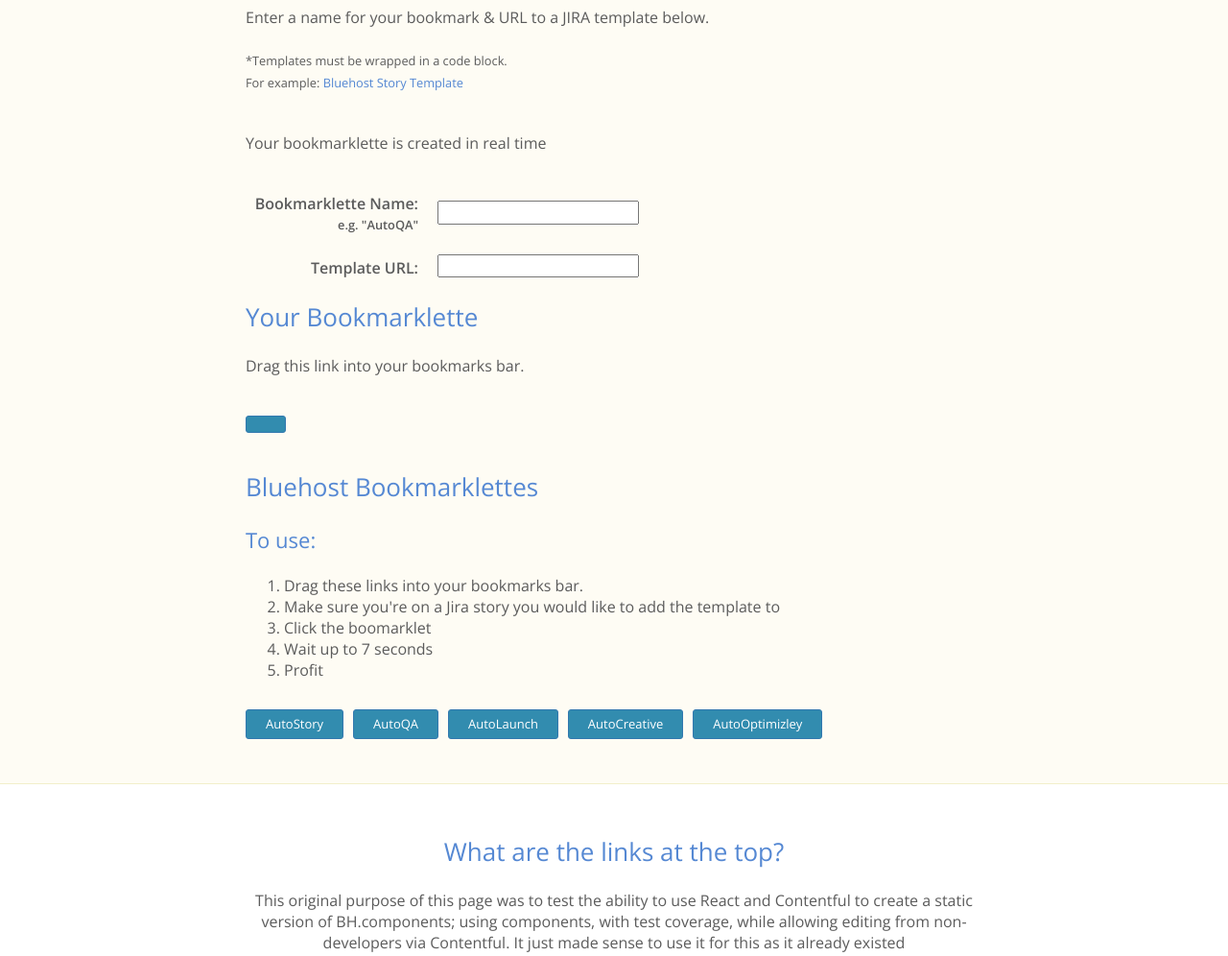
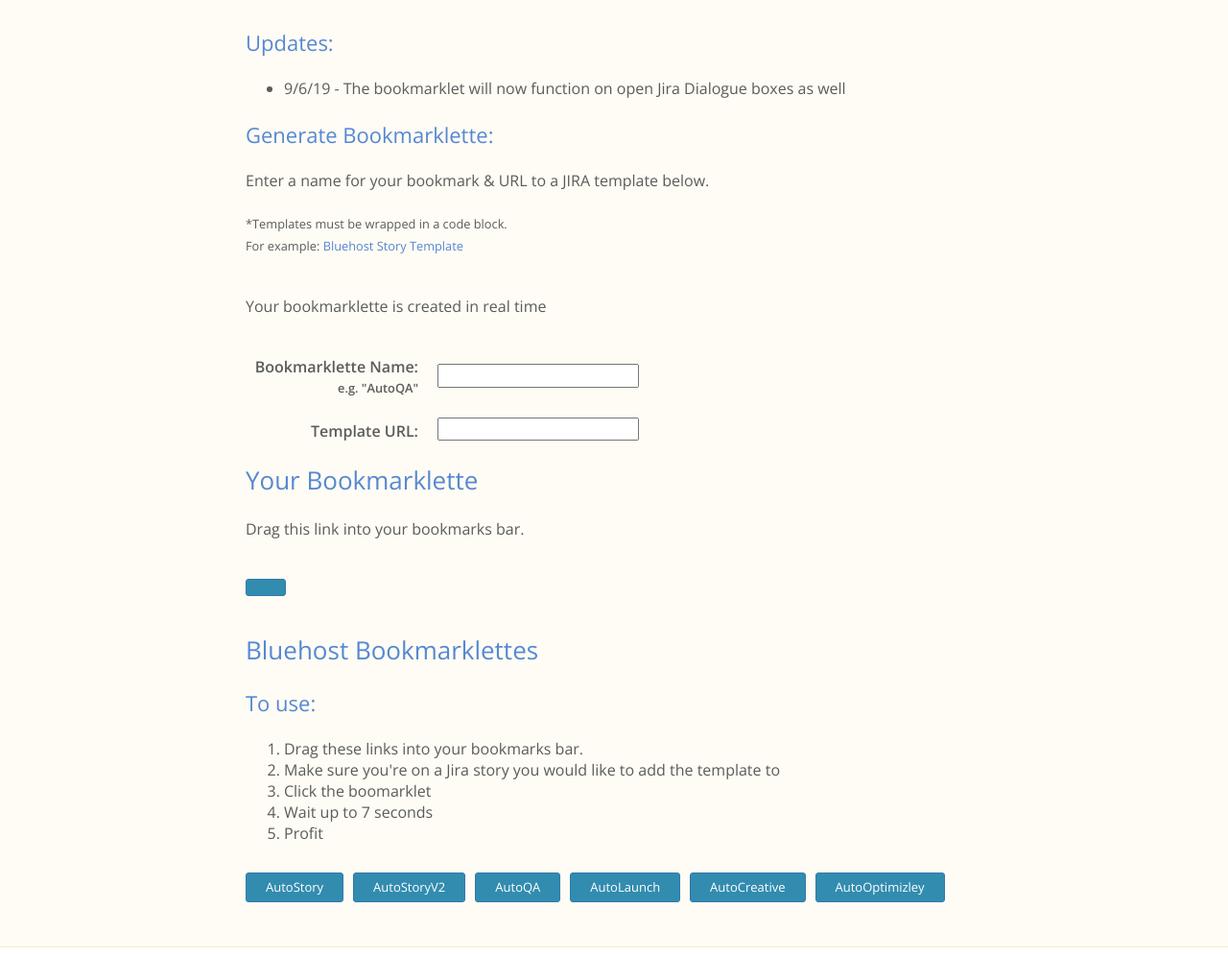
Before and after one commit to thecaleblee/bhdevtime, a Gatsby site in the folder bhReact/: page / in a window 1280 px wide. Shown: the part 300-1296 px from the top of the page at 96% size. Built offline with nearby package versions, Linux system fonts and the light colour scheme; Gatsby itself is replaced by a stand-in of ours.

Commit message:
Updating autostory to be version 2.

```diff
--- a/bhReact/src/pages/index.js
+++ b/bhReact/src/pages/index.js
@@ -60,6 +60,7 @@
 
 
   const bookmarkletStory = `javascript:(function()%7Bvar storyDescriptionTextField%3Ddocument.querySelector("%23description-val")%3BstoryDescriptionTextField.focus()%2CstoryDescriptionTextField.click()%3Bvar jiraTemplate%3D%7Bstory%3A"https%3A%2F%2Fjira.endurance.com%2Fbrowse%2FBHFOS-1927"%2Cqa%3A"https%3A%2F%2Fjira.endurance.com%2Fbrowse%2FBHFOS-2577"%2Claunch%3A"https%3A%2F%2Fjira.endurance.com%2Fbrowse%2FBHFOS-3067"%2Ccreative%3A"https%3A%2F%2Fjira.endurance.com%2Fbrowse%2FBHFOS-3465"%2Coptimizley%3A"https%3A%2F%2Fjira.endurance.com%2Fbrowse%2FBHFOS-3537"%7D%3BgetHTML%3Dfunction(e%2Ct)%7Bif(window.XMLHttpRequest)%7Bvar o%3Dnew XMLHttpRequest%3Bo.onload%3Dfunction()%7Bt%26%26t(this.responseXML)%7D%2Co.open("GET"%2Ce)%2Co.responseType%3D"document"%2Co.send()%7Dfunction t(e)%7Bvar t%2Co%2Cn%3De.querySelector("pre").innerText%3Bt%3DstoryDescriptionTextField%2Co%3Dn%2CsetTimeout(function()%7Bt.focus()%2Ct.click()%7D%2C0)%2CsetTimeout(function()%7Bdocument.execCommand("insertText"%2C!1%2Co)%7D%2C1e3)%2CsetTimeout(function()%7Bdocument.querySelector(".submit").focus()%2Cdocument.activeElement.click()%7D%2C1200)%7D%7D%2CgetHTML(jiraTemplate.story)%7D)()`;
+  const bookmarkletStoryV2 = `javascript:(function()%7Bvar%20storyDescriptionTextField%3Ddocument.querySelector(%22%23description-val%22)%2CpopupDescriptionTextField%3Ddocument.querySelector(%22%23description%22)%3BpopupDescriptionTextField%3F(popupDescriptionTextField.focus()%2CpopupDescriptionTextField.click())%3A(storyDescriptionTextField.focus()%2CstoryDescriptionTextField.click())%3Bvar%20jiraTemplate%3D%7Bstory%3A%22https%3A%2F%2Fjira.endurance.com%2Fbrowse%2FBHFOS-1927%22%2Cqa%3A%22https%3A%2F%2Fjira.endurance.com%2Fbrowse%2FBHFOS-2577%22%2Claunch%3A%22https%3A%2F%2Fjira.endurance.com%2Fbrowse%2FBHFOS-3067%22%2Ccreative%3A%22https%3A%2F%2Fjira.endurance.com%2Fbrowse%2FBHFOS-3465%22%2Coptimizley%3A%22https%3A%2F%2Fjira.endurance.com%2Fbrowse%2FBHFOS-3537%22%7D%3BgetHTML%3Dfunction(e%2Ct)%7Bif(window.XMLHttpRequest)%7Bvar%20o%3Dnew%20XMLHttpRequest%3Bo.onload%3Dfunction()%7Bt%26%26t(this.responseXML)%7D%2Co.open(%22GET%22%2Ce)%2Co.responseType%3D%22document%22%2Co.send()%7Dfunction%20t(e)%7Bvar%20t%3De.querySelector(%22pre%22).innerText%3Bfunction%20o(e%2Ct)%7BsetTimeout(function()%7Be.focus()%2Ce.click()%7D%2C0)%2CsetTimeout(function()%7Bdocument.execCommand(%22insertText%22%2C!1%2Ct)%7D%2C1e3)%2CsetTimeout(function()%7Bdocument.querySelector(%22.submit%22).focus()%2Cdocument.activeElement.click()%7D%2C1200)%7Do(popupDescriptionTextField%7C%7CstoryDescriptionTextField%2Ct)%7D%7D%2CgetHTML('https://jira.endurance.com/browse/BHFOS-1927')%7D)()`;
   const bookmarkletQa = `javascript:(function()%7Bvar storyDescriptionTextField%3Ddocument.querySelector("%23description-val")%3BstoryDescriptionTextField.focus()%2CstoryDescriptionTextField.click()%3Bvar jiraTemplate%3D%7Bstory%3A"https%3A%2F%2Fjira.endurance.com%2Fbrowse%2FBHFOS-1927"%2Cqa%3A"https%3A%2F%2Fjira.endurance.com%2Fbrowse%2FBHFOS-2577"%2Claunch%3A"https%3A%2F%2Fjira.endurance.com%2Fbrowse%2FBHFOS-3067"%2Ccreative%3A"https%3A%2F%2Fjira.endurance.com%2Fbrowse%2FBHFOS-3465"%2Coptimizley%3A"https%3A%2F%2Fjira.endurance.com%2Fbrowse%2FBHFOS-3537"%7D%3BgetHTML%3Dfunction(e%2Ct)%7Bif(window.XMLHttpRequest)%7Bvar o%3Dnew XMLHttpRequest%3Bo.onload%3Dfunction()%7Bt%26%26t(this.responseXML)%7D%2Co.open("GET"%2Ce)%2Co.responseType%3D"document"%2Co.send()%7Dfunction t(e)%7Bvar t%2Co%2Cn%3De.querySelector("pre").innerText%3Bt%3DstoryDescriptionTextField%2Co%3Dn%2CsetTimeout(function()%7Bt.focus()%2Ct.click()%7D%2C0)%2CsetTimeout(function()%7Bdocument.execCommand("insertText"%2C!1%2Co)%7D%2C1e3)%2CsetTimeout(function()%7Bdocument.querySelector(".submit").focus()%2Cdocument.activeElement.click()%7D%2C1200)%7D%7D%2CgetHTML(jiraTemplate.qa)%7D)()`;
   const bookmarkletLaunch = `javascript:(function()%7Bvar storyDescriptionTextField%3Ddocument.querySelector("%23description-val")%3BstoryDescriptionTextField.focus()%2CstoryDescriptionTextField.click()%3Bvar jiraTemplate%3D%7Bstory%3A"https%3A%2F%2Fjira.endurance.com%2Fbrowse%2FBHFOS-1927"%2Cqa%3A"https%3A%2F%2Fjira.endurance.com%2Fbrowse%2FBHFOS-2577"%2Claunch%3A"https%3A%2F%2Fjira.endurance.com%2Fbrowse%2FBHFOS-3067"%2Ccreative%3A"https%3A%2F%2Fjira.endurance.com%2Fbrowse%2FBHFOS-3465"%2Coptimizley%3A"https%3A%2F%2Fjira.endurance.com%2Fbrowse%2FBHFOS-3537"%7D%3BgetHTML%3Dfunction(e%2Ct)%7Bif(window.XMLHttpRequest)%7Bvar o%3Dnew XMLHttpRequest%3Bo.onload%3Dfunction()%7Bt%26%26t(this.responseXML)%7D%2Co.open("GET"%2Ce)%2Co.responseType%3D"document"%2Co.send()%7Dfunction t(e)%7Bvar t%2Co%2Cn%3De.querySelector("pre").innerText%3Bt%3DstoryDescriptionTextField%2Co%3Dn%2CsetTimeout(function()%7Bt.focus()%2Ct.click()%7D%2C0)%2CsetTimeout(function()%7Bdocument.execCommand("insertText"%2C!1%2Co)%7D%2C1e3)%2CsetTimeout(function()%7Bdocument.querySelector(".submit").focus()%2Cdocument.activeElement.click()%7D%2C1200)%7D%7D%2CgetHTML(jiraTemplate.launch)%7D)()`;
   const bookmarkletCreative = `javascript:(function()%7Bvar storyDescriptionTextField%3Ddocument.querySelector("%23description-val")%3BstoryDescriptionTextField.focus()%2CstoryDescriptionTextField.click()%3Bvar jiraTemplate%3D%7Bstory%3A"https%3A%2F%2Fjira.endurance.com%2Fbrowse%2FBHFOS-1927"%2Cqa%3A"https%3A%2F%2Fjira.endurance.com%2Fbrowse%2FBHFOS-2577"%2Claunch%3A"https%3A%2F%2Fjira.endurance.com%2Fbrowse%2FBHFOS-3067"%2Ccreative%3A"https%3A%2F%2Fjira.endurance.com%2Fbrowse%2FBHFOS-3465"%2Coptimizley%3A"https%3A%2F%2Fjira.endurance.com%2Fbrowse%2FBHFOS-3537"%7D%3BgetHTML%3Dfunction(e%2Ct)%7Bif(window.XMLHttpRequest)%7Bvar o%3Dnew XMLHttpRequest%3Bo.onload%3Dfunction()%7Bt%26%26t(this.responseXML)%7D%2Co.open("GET"%2Ce)%2Co.responseType%3D"document"%2Co.send()%7Dfunction t(e)%7Bvar t%2Co%2Cn%3De.querySelector("pre").innerText%3Bt%3DstoryDescriptionTextField%2Co%3Dn%2CsetTimeout(function()%7Bt.focus()%2Ct.click()%7D%2C0)%2CsetTimeout(function()%7Bdocument.execCommand("insertText"%2C!1%2Co)%7D%2C1e3)%2CsetTimeout(function()%7Bdocument.querySelector(".submit").focus()%2Cdocument.activeElement.click()%7D%2C1200)%7D%7D%2CgetHTML(jiraTemplate.creative)%7D)()`;
@@ -82,13 +83,19 @@
     });
   };
 
-  const bookmarkletteVar = `javascript:(function()%7Bvar%20storyDescriptionTextField%3Ddocument.querySelector(%22%23description-val%22)%3BstoryDescriptionTextField.focus()%2CstoryDescriptionTextField.click()%2CgetHTML%3Dfunction(e%2Ct)%7Bif(window.XMLHttpRequest)%7Bvar%20o%3Dnew%20XMLHttpRequest%3Bo.onload%3Dfunction()%7Bt%26%26t(this.responseXML)%7D%2Co.open(%22GET%22%2Ce)%2Co.responseType%3D%22document%22%2Co.send()%7Dfunction%20t(e)%7Bvar%20t%2Co%2Cn%3De.querySelector(%22pre%22).innerText%3Bt%3DstoryDescriptionTextField%2Co%3Dn%2CsetTimeout(function()%7Bt.focus()%2Ct.click()%7D%2C0)%2CsetTimeout(function()%7Bdocument.execCommand(%22insertText%22%2C!1%2Co)%7D%2C1e3)%2CsetTimeout(function()%7Bdocument.querySelector(%22.submit%22).focus()%2Cdocument.activeElement.click()%7D%2C1200)%7D%7D%2CgetHTML('${ template.url }')%7D)()`;
+  const bookmarkletteVar = `javascript:(function()%7Bvar%20storyDescriptionTextField%3Ddocument.querySelector(%22%23description-val%22)%2CpopupDescriptionTextField%3Ddocument.querySelector(%22%23description%22)%3BpopupDescriptionTextField%3F(popupDescriptionTextField.focus()%2CpopupDescriptionTextField.click())%3A(storyDescriptionTextField.focus()%2CstoryDescriptionTextField.click())%3Bvar%20jiraTemplate%3D%7Bstory%3A%22https%3A%2F%2Fjira.endurance.com%2Fbrowse%2FBHFOS-1927%22%2Cqa%3A%22https%3A%2F%2Fjira.endurance.com%2Fbrowse%2FBHFOS-2577%22%2Claunch%3A%22https%3A%2F%2Fjira.endurance.com%2Fbrowse%2FBHFOS-3067%22%2Ccreative%3A%22https%3A%2F%2Fjira.endurance.com%2Fbrowse%2FBHFOS-3465%22%2Coptimizley%3A%22https%3A%2F%2Fjira.endurance.com%2Fbrowse%2FBHFOS-3537%22%7D%3BgetHTML%3Dfunction(e%2Ct)%7Bif(window.XMLHttpRequest)%7Bvar%20o%3Dnew%20XMLHttpRequest%3Bo.onload%3Dfunction()%7Bt%26%26t(this.responseXML)%7D%2Co.open(%22GET%22%2Ce)%2Co.responseType%3D%22document%22%2Co.send()%7Dfunction%20t(e)%7Bvar%20t%3De.querySelector(%22pre%22).innerText%3Bfunction%20o(e%2Ct)%7BsetTimeout(function()%7Be.focus()%2Ce.click()%7D%2C0)%2CsetTimeout(function()%7Bdocument.execCommand(%22insertText%22%2C!1%2Ct)%7D%2C1e3)%2CsetTimeout(function()%7Bdocument.querySelector(%22.submit%22).focus()%2Cdocument.activeElement.click()%7D%2C1200)%7Do(popupDescriptionTextField%7C%7CstoryDescriptionTextField%2Ct)%7D%7D%2CgetHTML('${ template.url }')%7D)()`;
+  //const bookmarkletteVar = `javascript:(function()%7Bvar%20storyDescriptionTextField%3Ddocument.querySelector(%22%23description-val%22)%3BstoryDescriptionTextField.focus()%2CstoryDescriptionTextField.click()%2CgetHTML%3Dfunction(e%2Ct)%7Bif(window.XMLHttpRequest)%7Bvar%20o%3Dnew%20XMLHttpRequest%3Bo.onload%3Dfunction()%7Bt%26%26t(this.responseXML)%7D%2Co.open(%22GET%22%2Ce)%2Co.responseType%3D%22document%22%2Co.send()%7Dfunction%20t(e)%7Bvar%20t%2Co%2Cn%3De.querySelector(%22pre%22).innerText%3Bt%3DstoryDescriptionTextField%2Co%3Dn%2CsetTimeout(function()%7Bt.focus()%2Ct.click()%7D%2C0)%2CsetTimeout(function()%7Bdocument.execCommand(%22insertText%22%2C!1%2Co)%7D%2C1e3)%2CsetTimeout(function()%7Bdocument.querySelector(%22.submit%22).focus()%2Cdocument.activeElement.click()%7D%2C1200)%7D%7D%2CgetHTML('${ template.url }')%7D)()`;
 
   return (
     <Layout>
       <SEO title="Home" keywords={[`gatsby`, `application`, `react`]} />
       <Heading2>Generate Bookmarklettes for your brands templates here</Heading2>
       <Container key="generateKey" name="generateKey">
+        <h4>Updates:</h4>
+        <ul>
+          <li>9/6/19 - The bookmarklet will now function on open Jira Dialogue boxes as well</li>
+        </ul>
+        <h4>Generate Bookmarklette:</h4>
         <p>Enter a name for your bookmark & URL to a JIRA template below.<br />
         <br />
         <small>
@@ -132,6 +139,7 @@
           <li>Profit</li>
         </ol>
         <a className="btn-sm" href={bookmarkletStory}>AutoStory</a>
+        <a className="btn-sm" href={bookmarkletStoryV2}>AutoStoryV2</a>
         <a className="btn-sm" href={bookmarkletQa}>AutoQA</a>
         <a className="btn-sm" href={bookmarkletLaunch}>AutoLaunch</a>
         <a className="btn-sm" href={bookmarkletCreative}>AutoCreative</a>
```
